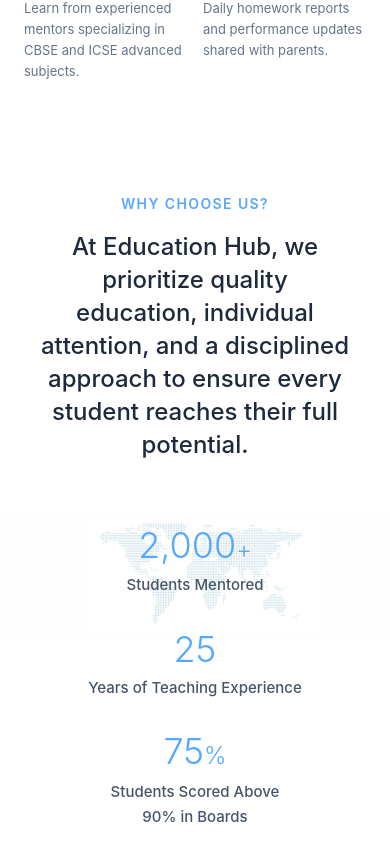
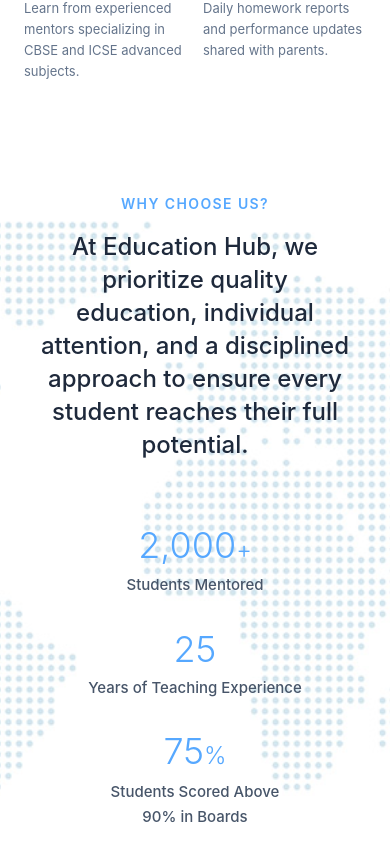
Before and after one commit to KushMody/Education-Hub-Surat, a React (Vite) app: page / in a window 390 px wide. Shown: the part 4651-5504 px from the top of the page. Built offline with nearby package versions, Linux system fonts and the light colour scheme; a web font is replaced by a local one.

Commit message:
Optimize Stats section: responsive world map background for mobile and laptop

```diff
--- a/src/components/Stats.jsx
+++ b/src/components/Stats.jsx
@@ -16,12 +16,9 @@
             id="why-choose-us">
             {/* Background Map Image with Opacity */}
             <div
-                className="absolute inset-0 w-full h-full opacity-60 pointer-events-none"
+                className="absolute inset-0 w-full h-full opacity-40 lg:opacity-60 pointer-events-none bg-cover lg:bg-contain bg-center bg-no-repeat"
                 style={{
                     backgroundImage: `url(${mapImg})`,
-                    backgroundSize: 'contain',
-                    backgroundPosition: 'center',
-                    backgroundRepeat: 'no-repeat'
                 }}
             />
 
```
